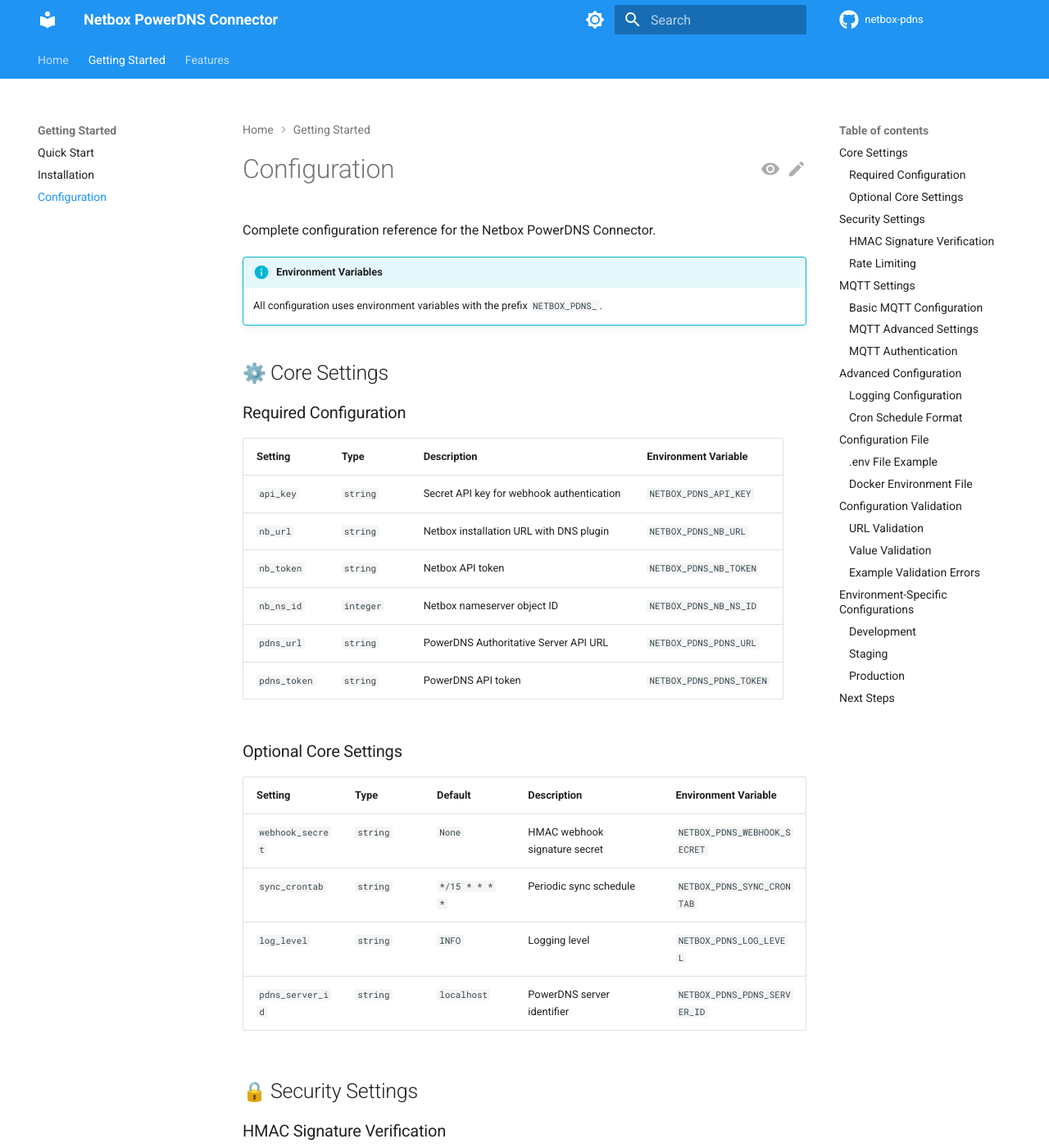
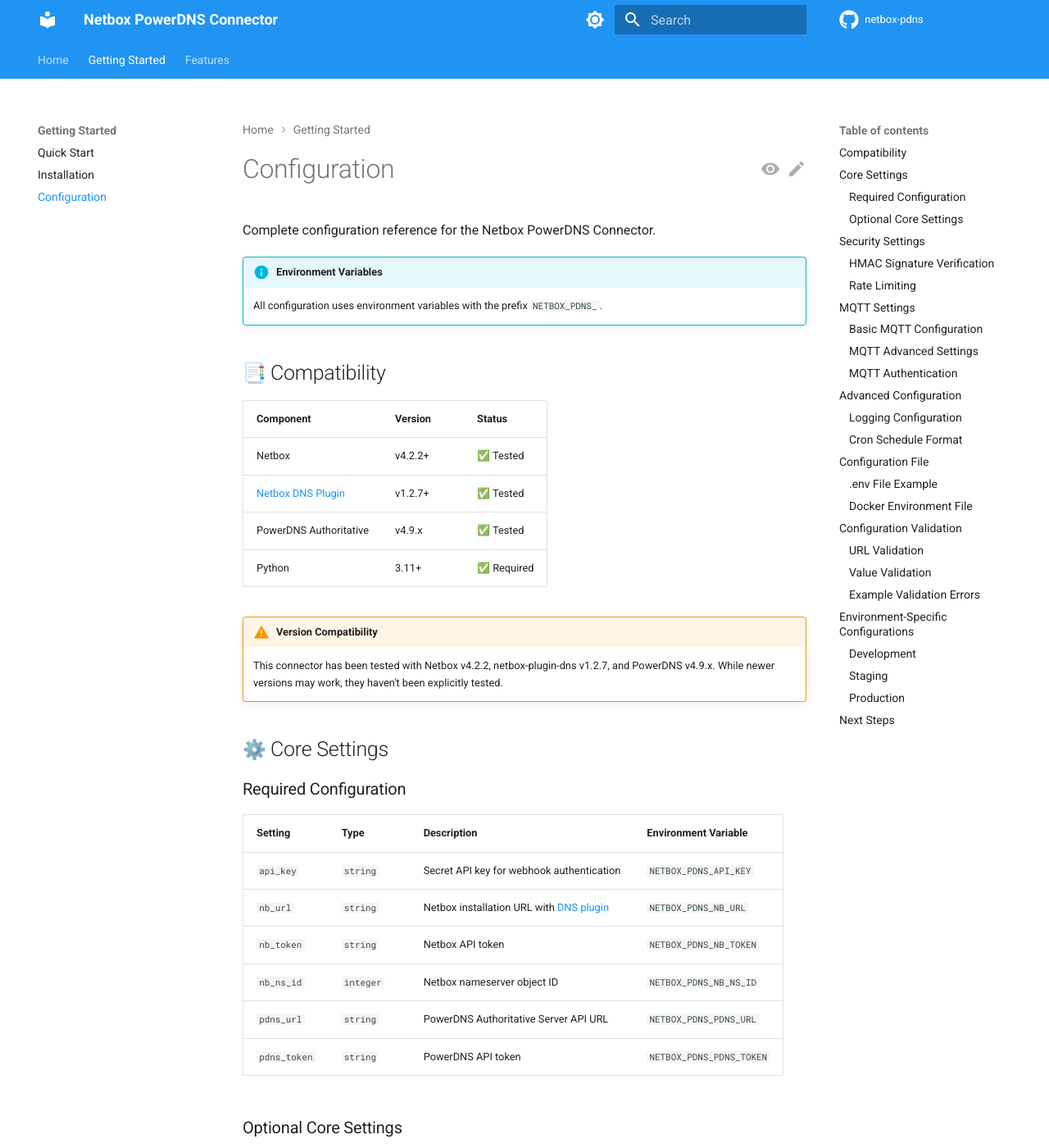
Before and after one commit to olsontechllc/netbox-pdns, an MkDocs documentation site: the page built from docs/configuration.md, in a window 1280 px wide and 1400 px high. Shown: the whole window at 82% size. Built offline with MkDocs 1.6.1 and Material for MkDocs 9.7.7, drawn with Linux system fonts in a browser that asks for light colours; emoji names are drawn with the system emoji font; comment, search, counter and statistics services are not loaded; the version menu is left out.

```diff
--- a/docs/configuration.md
+++ b/docs/configuration.md
@@ -4,6 +4,18 @@ Complete configuration reference for the Netbox PowerDNS Connector.
 
 !!! info "Environment Variables"
     All configuration uses environment variables with the prefix `NETBOX_PDNS_`.
+
+## :bookmark_tabs: Compatibility
+
+| Component | Version | Status |
+|-----------|---------|--------|
+| Netbox | v4.2.2+ | ✅ Tested |
+| [Netbox DNS Plugin](https://github.com/peteeckel/netbox-plugin-dns) | v1.2.7+ | ✅ Tested |
+| PowerDNS Authoritative | v4.9.x | ✅ Tested |
+| Python | 3.11+ | ✅ Required |
+
+!!! warning "Version Compatibility"
+    This connector has been tested with Netbox v4.2.2, netbox-plugin-dns v1.2.7, and PowerDNS v4.9.x. While newer versions may work, they haven't been explicitly tested.
 
 ## :gear: Core Settings
 
@@ -12,7 +24,7 @@ Complete configuration reference for the Netbox PowerDNS Connector.
 | Setting | Type | Description | Environment Variable |
 |---------|------|-------------|---------------------|
 | `api_key` | `string` | Secret API key for webhook authentication | `NETBOX_PDNS_API_KEY` |
-| `nb_url` | `string` | Netbox installation URL with DNS plugin | `NETBOX_PDNS_NB_URL` |
+| `nb_url` | `string` | Netbox installation URL with [DNS plugin](https://github.com/peteeckel/netbox-plugin-dns) | `NETBOX_PDNS_NB_URL` |
 | `nb_token` | `string` | Netbox API token | `NETBOX_PDNS_NB_TOKEN` |
 | `nb_ns_id` | `integer` | Netbox nameserver object ID | `NETBOX_PDNS_NB_NS_ID` |
 | `pdns_url` | `string` | PowerDNS Authoritative Server API URL | `NETBOX_PDNS_PDNS_URL` |
```
Also changed, not shown: README.md (+4 -2 lines), docs/index.md (+2 -2 lines), docs/installation.md (+3 -3 lines), docs/quickstart.md (+1 -1 lines).
